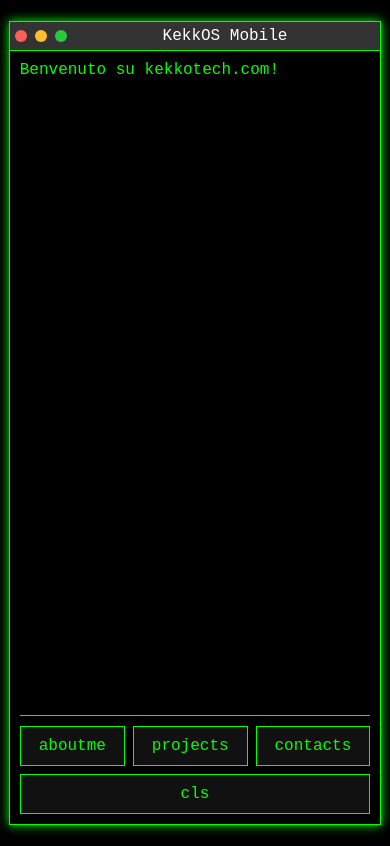
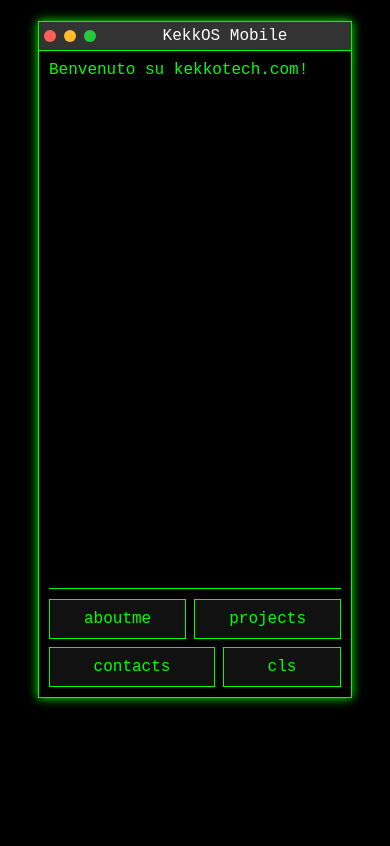
Before and after one commit to matteocheccacci/defaultkekkotech.github.io, a PHP site: page /mobile.html in a window 390 px wide. After the commit the page ends 706 px from the top, so only its background shows below. Run offline with PHP 8.4, Linux system fonts and the light colour scheme.

Commit message:
aggiornato mobile.css

```diff
--- a/css/mobile.css
+++ b/css/mobile.css
@@ -2,8 +2,8 @@
 
 #terminal {
     /* Adatta il terminale per riempire meglio lo schermo */
-    width: 95%;
-    height: 95vh;
+    width: 80%;
+    height: 80vh;
     margin: 2.5vh auto;
 }
 
@@ -14,7 +14,7 @@
 }
 
 #output {
-    /* Fa in modo che l'output occupi tutto lo spazio disponibile */
+    /* Percentuale di spazio occupato sulla schermata */
     flex-grow: 1;
 }
 
```
